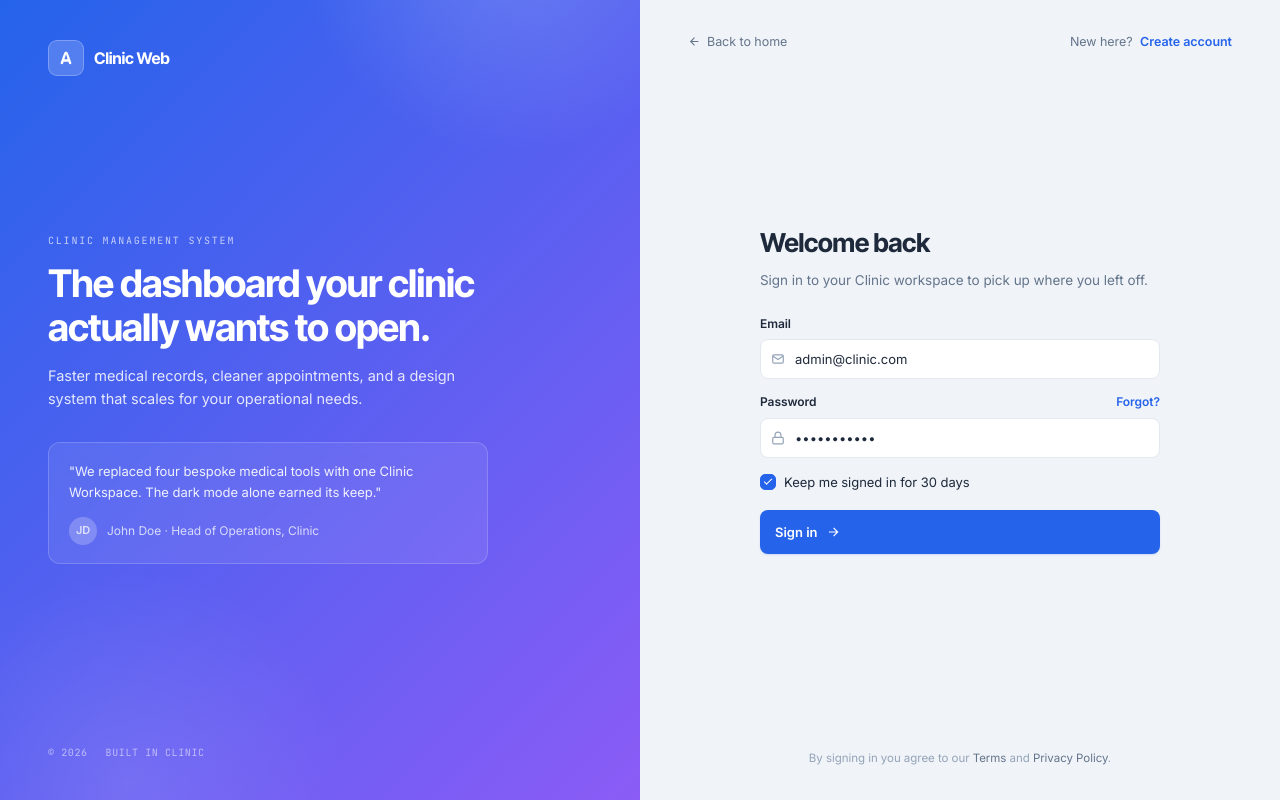
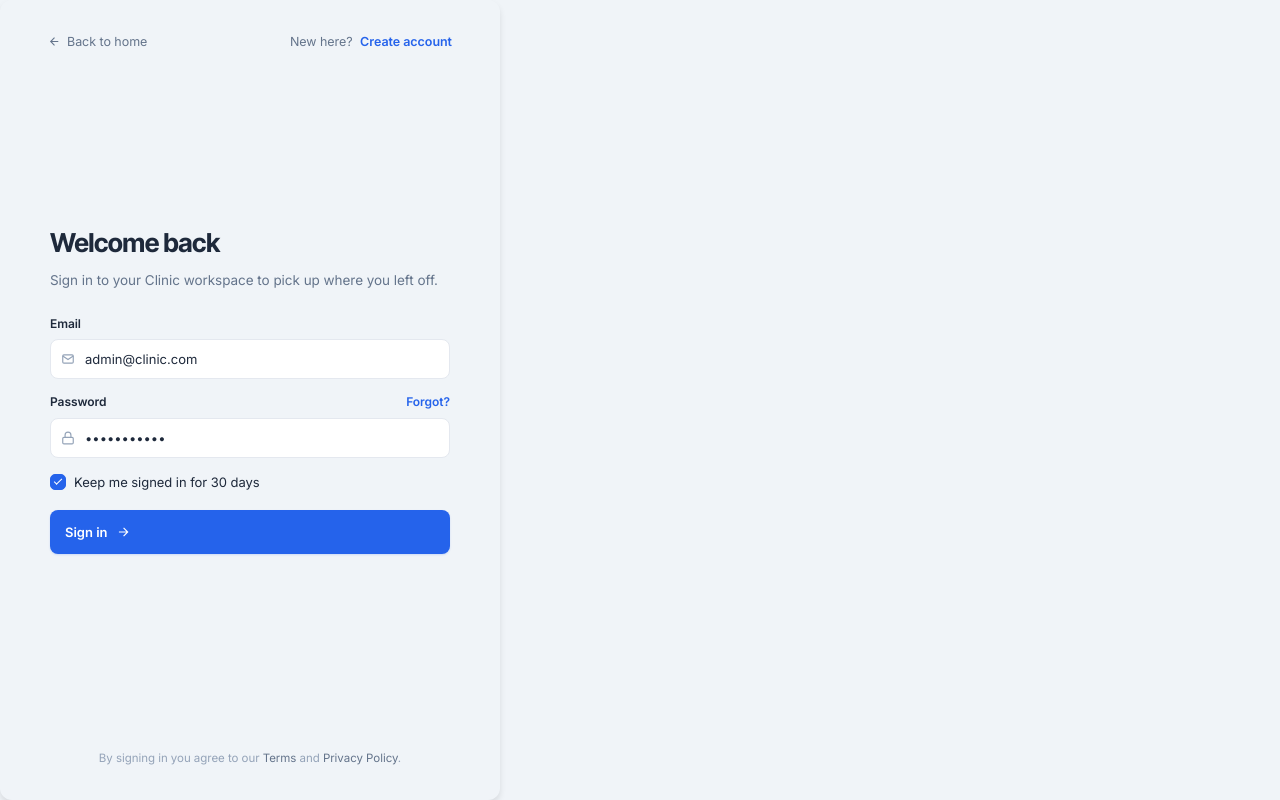
Before and after one commit to RimuruTempestCkCK/clinic-management, a SvelteKit app in the folder clinic-management-web/: page /login in a window 1280 px wide. Built offline with nearby package versions, Linux system fonts and the light colour scheme.

Commit message:
style: remove auth-aside to show purely login form

```diff
--- a/clinic-management-web/src/routes/login/+page.svelte
+++ b/clinic-management-web/src/routes/login/+page.svelte
@@ -25,32 +25,8 @@
     <title>Sign in · Clinic Management</title>
 </svelte:head>
 
-<div class="auth-shell">
-    <aside class="auth-aside">
-        <div class="auth-brand">
-            <div class="logo">
-                <svg viewBox="0 0 36 36" xmlns="http://www.w3.org/2000/svg"><path fill="#fff" d="M14.747 9.125c.527-1.426 1.736-2.573 3.317-2.573c1.643 0 2.792 1.085 3.318 2.573l6.077 16.867c.186.496.248.931.248 1.147c0 1.209-.992 2.046-2.139 2.046c-1.303 0-1.954-.682-2.264-1.611l-.931-2.915h-8.62l-.93 2.884c-.31.961-.961 1.642-2.232 1.642c-1.24 0-2.294-.93-2.294-2.17c0-.496.155-.868.217-1.023l6.233-16.867zm.34 11.256h5.891l-2.883-8.992h-.062l-2.946 8.992z"/></svg>
-            </div>
-            <div class="name">Clinic Web</div>
-        </div>
-        <div class="auth-aside-body">
-            <span class="auth-aside-eyebrow">Clinic Management System</span>
-            <h1>The dashboard your clinic actually wants to open.</h1>
-            <p>Faster medical records, cleaner appointments, and a design system that scales for your operational needs.</p>
-            <div class="auth-quote">
-                "We replaced four bespoke medical tools with one Clinic Workspace. The dark mode alone earned its keep."
-                <div class="auth-quote-author">
-                    <div class="av">JD</div>
-                    <div>John Doe · Head of Operations, Clinic</div>
-                </div>
-            </div>
-        </div>
-        <div class="auth-aside-footer">
-            <span>© 2026</span> <span>BUILT IN CLINIC</span>
-        </div>
-    </aside>
-
-    <main class="auth-main">
+<div class="auth-shell" style="justify-content: center; background-color: var(--c-bg);">
+    <main class="auth-main" style="flex: none; max-width: 500px; width: 100%; border-radius: 12px; box-shadow: 0 4px 6px rgba(0,0,0,0.1);">
         <div class="auth-main-top">
             <a href="/" style="font-size:12.5px;color:var(--t-muted);display:inline-flex;align-items:center;gap:6px">
                 <svg viewBox="0 0 24 24" width="13" height="13" fill="none" stroke="currentColor" stroke-width="2"><path d="M19 12H5M12 19l-7-7 7-7"/></svg> Back to home
```
